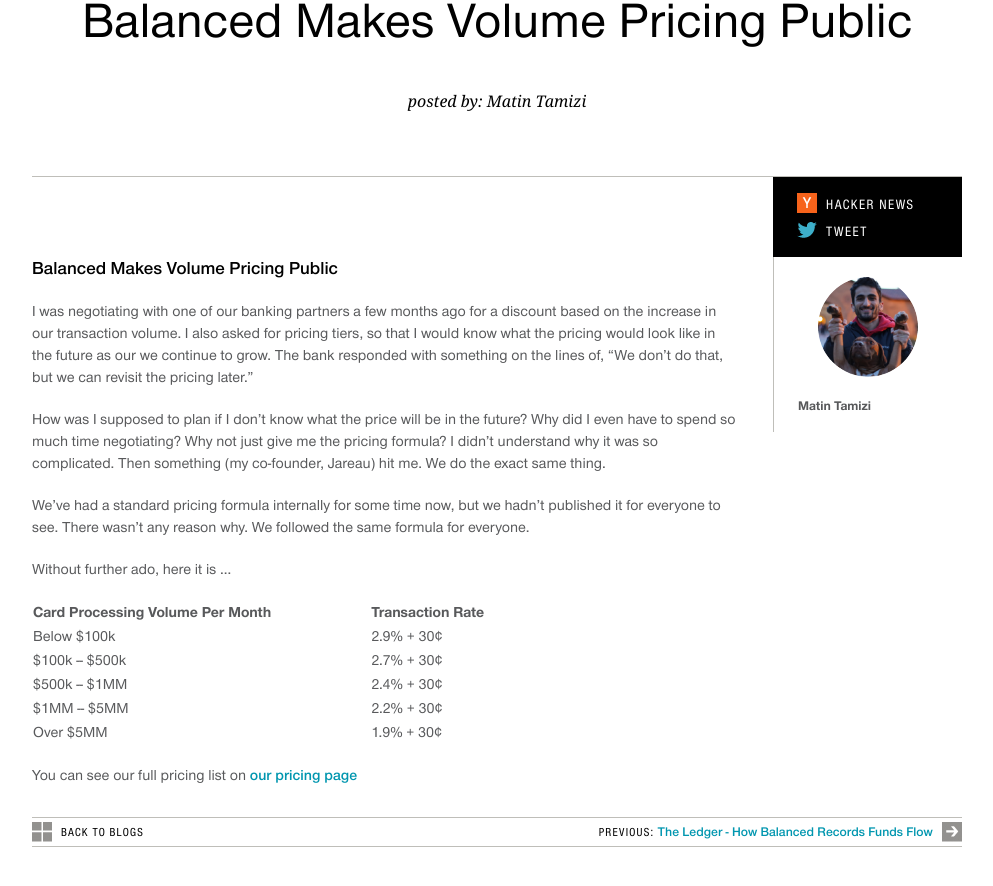
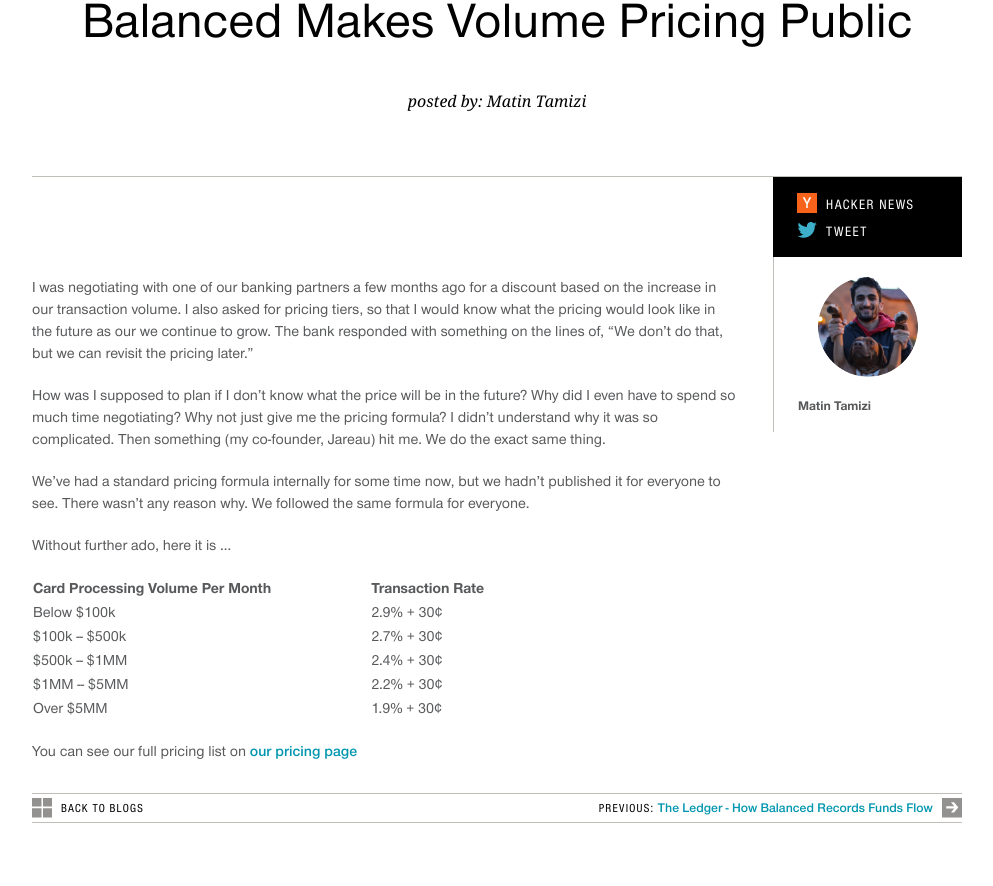
Before and after one commit to balanced/balanced.github.com, a Jekyll site: the page built from _posts/2014-01-09-volume-pricing.md, in a window 1280 px wide and 900 px high, scrolled down 602 px. Shown: the top 886 px of the window, without its empty margins (143-1136 px from the left). Built offline with Jekyll 4.4.1, drawn with Linux system fonts in a browser that asks for light colours; nearby versions of some CDN libraries; Markdown is read by kramdown in place of the engine named in the settings.

Commit message:
don't need to repeat this

```diff
--- a/_posts/2014-01-09-volume-pricing.md
+++ b/_posts/2014-01-09-volume-pricing.md
@@ -9,8 +9,6 @@
 - open
 - pricing
 ---
-
-## Balanced Makes Volume Pricing Public
 
 I was negotiating with one of our banking partners a few months ago for
 a discount
```
